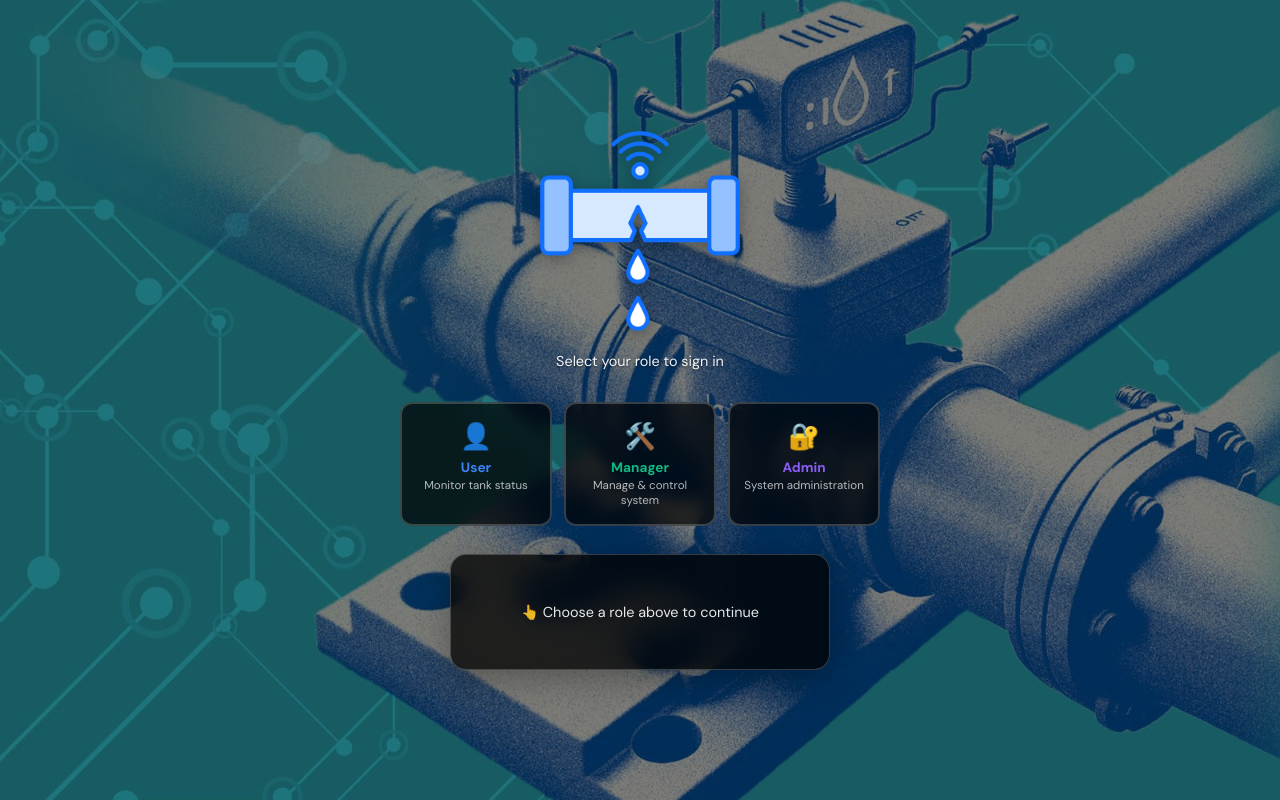
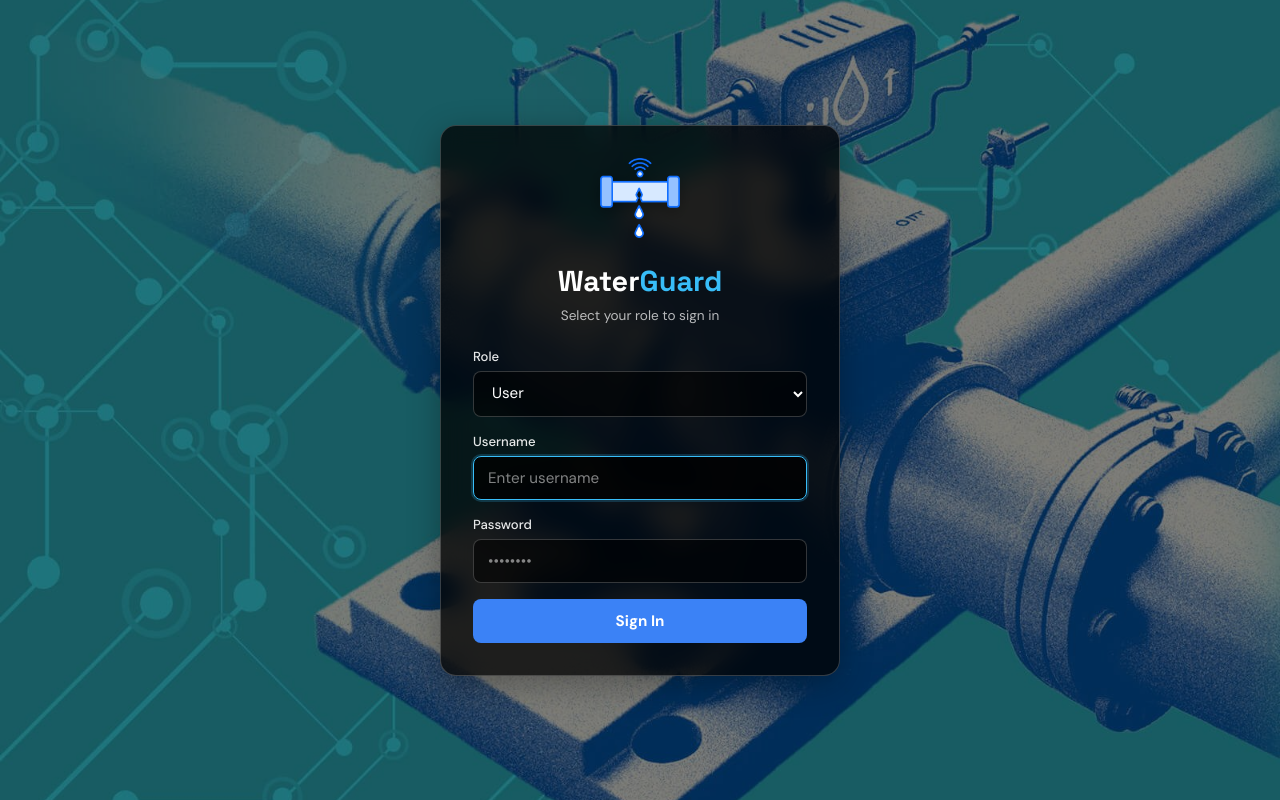
Before and after one commit to Jaylene23/Water_Alert, a PHP site: page /login.php in a window 1280 px wide. Run offline with PHP 8.4, Linux system fonts and the light colour scheme.

Commit message:
added card for login removed the old design

```diff
--- a/login.php
+++ b/login.php
@@ -8,7 +8,7 @@ if (isLoggedIn()) {
 }
 
 $error         = '';
-$selected_role = $_GET['role'] ?? $_POST['role'] ?? '';
+$selected_role = $_POST['role'] ?? 'user';
 
 if ($_SERVER['REQUEST_METHOD'] === 'POST') {
     $uname = trim($_POST['username'] ?? '');
@@ -37,9 +37,9 @@ if ($_SERVER['REQUEST_METHOD'] === 'POST') {
 }
 
 $roles = [
-    'user'    => ['label' => 'User',    'icon' => '👤', 'desc' => 'Monitor tank status'],
-    'manager' => ['label' => 'Manager', 'icon' => '🛠️', 'desc' => 'Manage & control system'],
-    'admin'   => ['label' => 'Admin',   'icon' => '🔐', 'desc' => 'System administration'],
+    'user'    => 'User',
+    'manager' => 'Manager',
+    'admin'   => 'Admin',
 ];
 ?>
 <!DOCTYPE html>
@@ -80,147 +80,47 @@ body::before {
   z-index: 0;
 }
 
-.logo {
-  text-align: center;
-  margin-bottom: 16px;
-  position: relative;
-  z-index: 1;
-}
-
-.logo img {
-  max-width: 200px;
-  height: auto;
-  filter: drop-shadow(0 4px 8px rgba(0,0,0,0.3));
-}
-
-.subtitle {
-  color: rgba(255,255,255,0.95);
-  font-size: .9rem;
-  margin-bottom: 32px;
-  position: relative;
-  z-index: 1;
-  background: transparent;
-  text-shadow: 0 1px 2px rgba(0,0,0,0.5);
-}
-
-.role-grid {
-  display: grid;
-  grid-template-columns: repeat(3, 1fr);
-  gap: 12px;
-  width: 100%;
-  max-width: 480px;
-  margin-bottom: 28px;
-  position: relative;
-  z-index: 1;
-}
-
-.role-btn {
-  background: rgba(0, 0, 0, 0.7);
-  backdrop-filter: blur(8px);
-  border: 2px solid rgba(255, 255, 255, 0.2);
-  border-radius: 12px;
-  padding: 16px 12px;
-  cursor: pointer;
-  text-align: center;
-  transition: all .2s;
-  text-decoration: none;
-  color: white;
-}
-
-.role-btn:hover {
-  transform: translateY(-2px);
-  background: rgba(0, 0, 0, 0.8);
-  border-color: rgba(56, 189, 248, 0.5);
-}
-
-.role-btn[data-role="user"] {
-  color: var(--user);
-}
-
-.role-btn[data-role="manager"] {
-  color: var(--manager);
-}
-
-.role-btn[data-role="admin"] {
-  color: var(--admin);
-}
-
-.role-btn.active[data-role="user"] {
-  border-color: var(--user);
-  box-shadow: 0 0 0 3px rgba(59,130,246,.3);
-}
-
-.role-btn.active[data-role="manager"] {
-  border-color: var(--manager);
-  box-shadow: 0 0 0 3px rgba(16,185,129,.3);
-}
-
-.role-btn.active[data-role="admin"] {
-  border-color: var(--admin);
-  box-shadow: 0 0 0 3px rgba(139,92,246,.3);
-}
-
-.role-icon {
-  font-size: 1.6rem;
-  display: block;
-  margin-bottom: 6px;
-}
-
-.role-label {
-  font-weight: 700;
-  font-size: .85rem;
-  display: block;
-}
-
-.role-desc {
-  font-size: .72rem;
-  color: rgba(255,255,255,0.7);
-  display: block;
-  margin-top: 2px;
-}
-
 .form-card {
   background: rgba(0, 0, 0, 0.75);
   backdrop-filter: blur(12px);
   border: 1px solid rgba(255, 255, 255, 0.2);
   border-radius: 16px;
-  padding: 28px;
+  padding: 32px;
   width: 100%;
-  max-width: 380px;
+  max-width: 400px;
   position: relative;
   z-index: 1;
   box-shadow: 0 8px 32px rgba(0,0,0,0.3);
+  text-align: center;
 }
 
-.form-card h3 {
-  font-family: 'Space Grotesk', sans-serif;
-  font-size: 1.1rem;
-  margin-bottom: 4px;
-  color: #fff;
+.logo {
+  margin-bottom: 20px;
 }
 
-.role-tag {
-  font-size: .78rem;
-  padding: 3px 10px;
-  border-radius: 20px;
-  display: inline-block;
-  margin-bottom: 20px;
-  font-weight: 600;
+.logo img {
+  max-width: 80px;
+  height: auto;
+  filter: drop-shadow(0 4px 8px rgba(0,0,0,0.3));
 }
 
-.tag-user {
-  background: rgba(59,130,246,.3);
-  color: var(--user);
+.brand {
+  font-family: 'Space Grotesk', sans-serif;
+  font-size: 1.8rem;
+  font-weight: 700;
+  margin-bottom: 8px;
+  color: white;
 }
 
-.tag-manager {
-  background: rgba(16,185,129,.3);
-  color: var(--manager);
+.brand span {
+  color: #38bdf8;
 }
 
-.tag-admin {
-  background: rgba(139,92,246,.3);
-  color: var(--admin);
+.subtitle {
+  color: rgba(255,255,255,0.7);
+  font-size: .85rem;
+  text-align: center;
+  margin-bottom: 24px;
 }
 
 label {
@@ -229,9 +129,10 @@ label {
   color: rgba(255,255,255,0.9);
   margin-bottom: 6px;
   font-weight: 500;
+  text-align: left;
 }
 
-input {
+input, select {
   width: 100%;
   background: rgba(0, 0, 0, 0.6);
   border: 1px solid rgba(255, 255, 255, 0.2);
@@ -242,9 +143,15 @@ input {
   margin-bottom: 16px;
   outline: none;
   font-family: inherit;
+  cursor: pointer;
 }
 
-input:focus {
+select option {
+  background: #1e293b;
+  color: white;
+}
+
+input:focus, select:focus {
   border-color: #38bdf8;
   background: rgba(0, 0, 0, 0.8);
   box-shadow: 0 0 0 2px rgba(56, 189, 248, 0.2);
@@ -264,20 +171,7 @@ input::placeholder {
   cursor: pointer;
   transition: all .2s;
   font-family: inherit;
-}
-
-.btn-user {
-  background: var(--user);
-  color: #fff;
-}
-
-.btn-manager {
-  background: var(--manager);
-  color: #fff;
-}
-
-.btn-admin {
-  background: var(--admin);
+  background: #3b82f6;
   color: #fff;
 }
 
@@ -295,49 +189,38 @@ input::placeholder {
   padding: 10px 14px;
   font-size: .85rem;
   margin-bottom: 16px;
-}
-
-.no-role {
-  color: rgba(255,255,255,0.9);
   text-align: center;
-  font-size: .9rem;
-  padding: 20px 0;
 }
 </style>
 </head>
 <body>
-<div class="logo">
-  <img src="WaterleakLG.png" alt="WaterGuard Logo">
-</div>
-<p class="subtitle">Select your role to sign in</p>
+<div class="form-card">
+  <div class="logo">
+    <img src="WaterleakLG.png" alt="WaterGuard Logo">
+  </div>
+  <div class="brand">Water<span>Guard</span></div>
+  <p class="subtitle">Select your role to sign in</p>
 
-<div class="role-grid">
-<?php foreach ($roles as $key => $r): ?>
-  <a href="?role=<?= $key ?>" class="role-btn<?= ($selected_role === $key) ? ' active' : '' ?>" data-role="<?= $key ?>">
-    <span class="role-icon"><?= $r['icon'] ?></span>
-    <span class="role-label"><?= $r['label'] ?></span>
-    <span class="role-desc"><?= $r['desc'] ?></span>
-  </a>
-<?php endforeach; ?>
-</div>
+  <?php if ($error): ?><div class="error">⚠️ <?= htmlspecialchars($error) ?></div><?php endif; ?>
 
-<?php if ($selected_role && isset($roles[$selected_role])):
-    $r = $roles[$selected_role]; ?>
-<div class="form-card">
-  <h3>Sign in as <?= $r['label'] ?></h3>
-  <span class="role-tag tag-<?= $selected_role ?>"><?= $r['icon'] ?> <?= $r['label'] ?></span>
-  <?php if ($error): ?><div class="error">⚠️ <?= htmlspecialchars($error) ?></div><?php endif; ?>
   <form method="POST">
-    <input type="hidden" name="role" value="<?= $selected_role ?>">
+    <label>Role</label>
+    <select name="role" required>
+      <?php foreach ($roles as $key => $label): ?>
+        <option value="<?= $key ?>" <?= $selected_role === $key ? 'selected' : '' ?>>
+          <?= $label ?>
+        </option>
+      <?php endforeach; ?>
+    </select>
+
     <label>Username</label>
     <input type="text" name="username" required autofocus placeholder="Enter username">
+
     <label>Password</label>
     <input type="password" name="password" required placeholder="••••••••">
-    <button type="submit" class="btn-login btn-<?= $selected_role ?>">Sign In</button>
+
+    <button type="submit" class="btn-login">Sign In</button>
   </form>
 </div>
-<?php else: ?>
-<div class="form-card"><p class="no-role">👆 Choose a role above to continue</p></div>
-<?php endif; ?>
 </body>
 </html>
```
